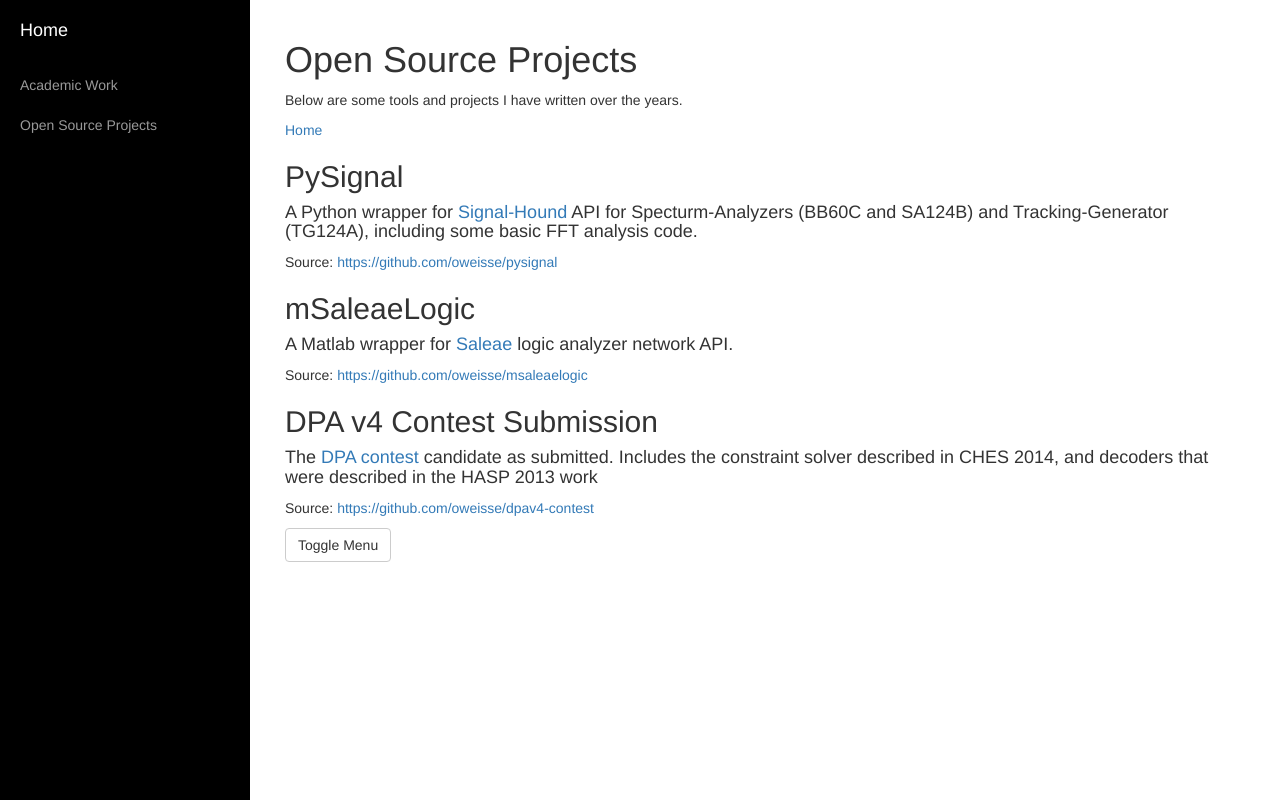
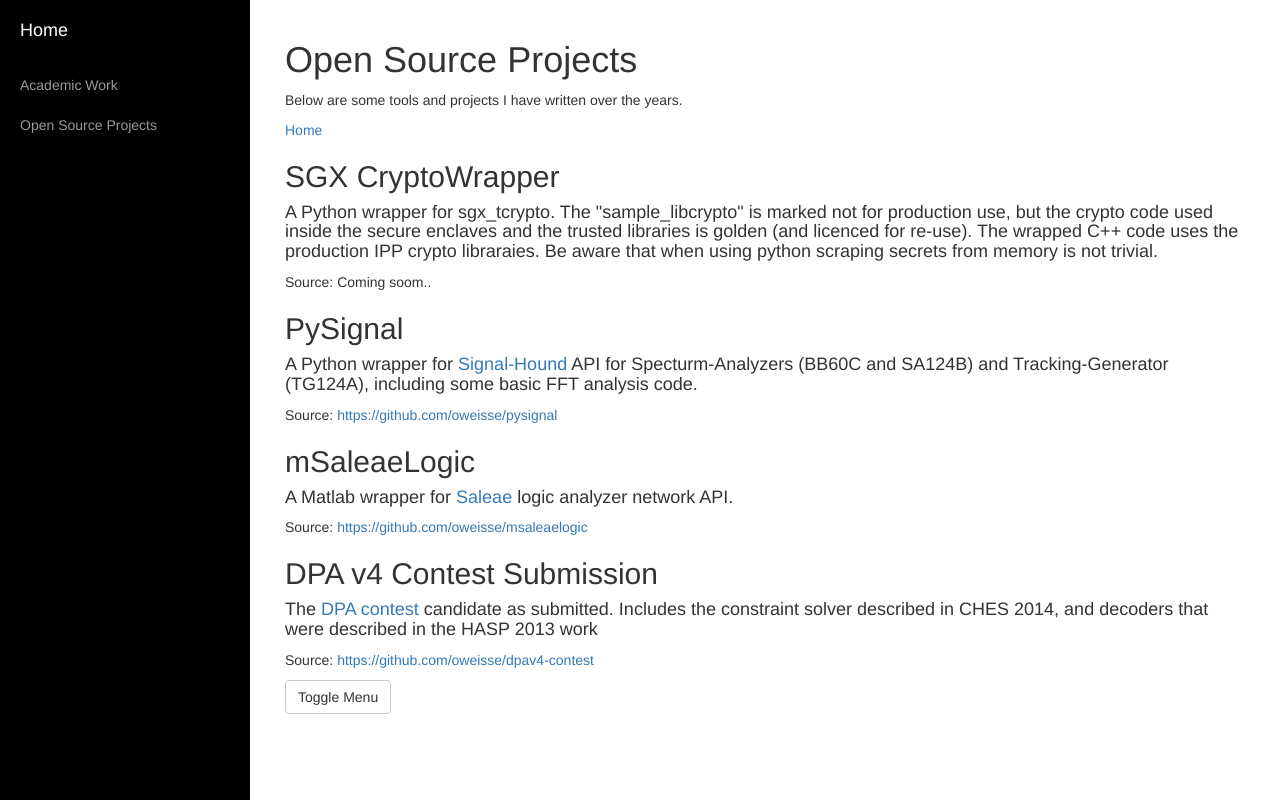
Before and after one commit to oweisse/oweisse.github.io, a plain HTML site: page open_source_projects.html in a window 1280 px wide. Drawn offline with Linux system fonts and the light colour scheme.

Commit message:
Added teaser for SGX crypto wrapper

```diff
--- a/open_source_projects.html
+++ b/open_source_projects.html
@@ -78,6 +78,11 @@
                             Home
                         </a>
                        </p>
+                       <h2>SGX CryptoWrapper</h2>
+                        <h4>A Python wrapper for sgx_tcrypto. The "sample_libcrypto" is marked not for production use, but the crypto code used inside the secure enclaves and the trusted libraries is golden (and licenced for re-use). The wrapped C++ code uses the production IPP crypto libraraies. Be aware that when using python scraping secrets from memory is not trivial.</h4>
+                        <p>Source:  Coming soom..
+                        </p>
+
                         <h2>PySignal</h2>
                         <h4>A Python wrapper for <a href="https://signalhound.com/">Signal-Hound</a> API for Specturm-Analyzers (BB60C and SA124B) and Tracking-Generator (TG124A), including some basic FFT analysis code.</h4>
                         <p>Source: <a href="https://github.com/oweisse/pysignal">https://github.com/oweisse/pysignal</a>
```
